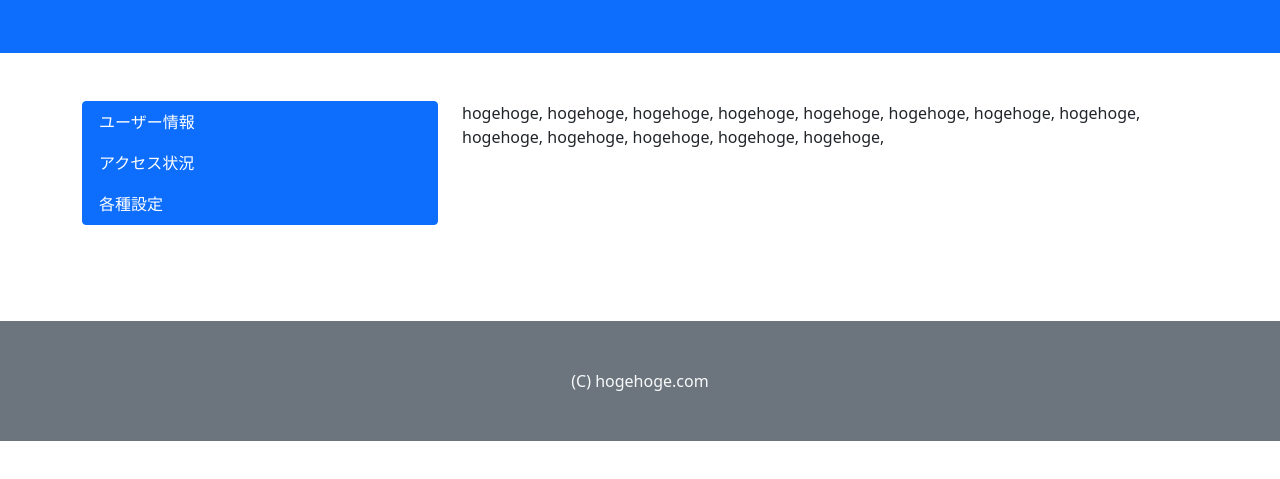
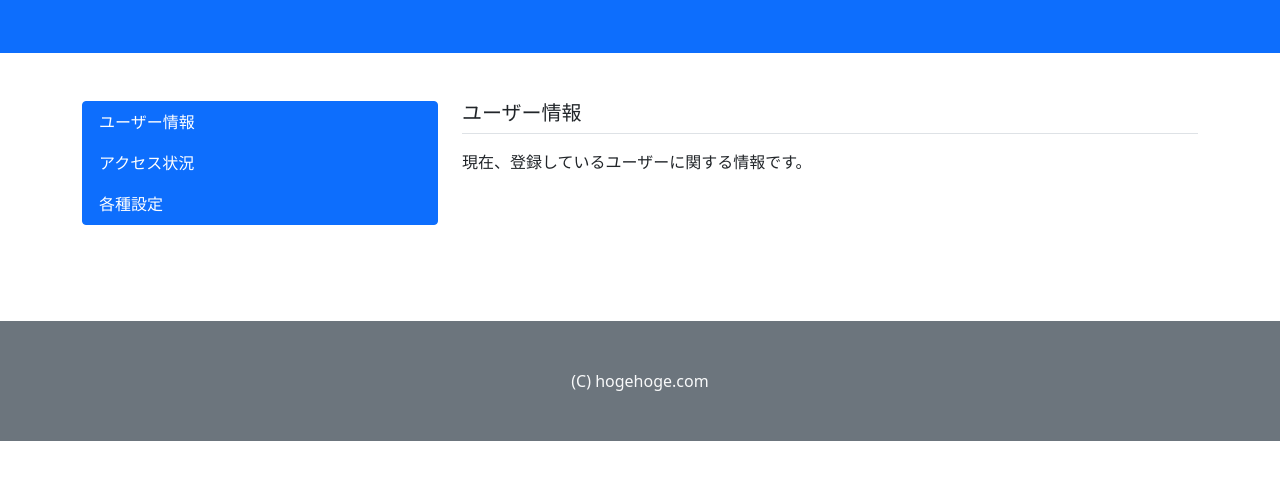
Before and after one commit to TakafumiTakuma/BootstrapRenshu, a plain HTML site: page index.html in a window 1280 px wide. Shown: the part 85-564 px from the top of the page. Drawn offline with nearby package versions, Linux system fonts and the light colour scheme.

Commit message:
見出しのスタイルの調整

```diff
--- a/index.html
+++ b/index.html
@@ -26,7 +26,8 @@
             </div>
         </section>
         <section class="col-md-8">
-            hogehoge, hogehoge, hogehoge, hogehoge, hogehoge, hogehoge, hogehoge, hogehoge, hogehoge, hogehoge, hogehoge, hogehoge, hogehoge,
+            <h1 class="fs-5 border-bottom pb-2 mb-3">ユーザー情報</h1>
+            <p>現在、登録しているユーザーに関する情報です。</p>
         </section>
     </section>
 </div>
```
